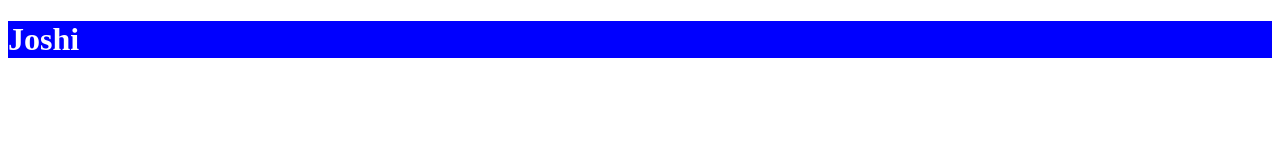
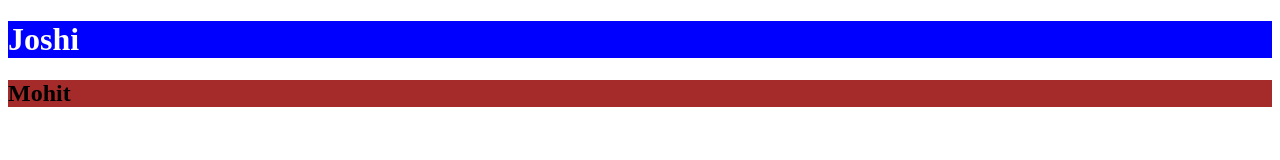
Before and after one commit to mohitjoshi340/1st-Class, a plain HTML site: page index.html in a window 1280 px wide. Drawn offline with Linux system fonts and the light colour scheme.

Commit message:
Heading Update

```diff
--- a/app.css
+++ b/app.css
@@ -2,3 +2,7 @@ h1{
     background-color: blue;
     color: white;
 }
+h2{
+    background-color: brown;
+    color: black;
+}
--- a/index.html
+++ b/index.html
@@ -9,5 +9,6 @@
 </head>
 <body>
     <h1>Joshi</h1>
+    <h2>Mohit</h2>
 </body>
 </html>
```
